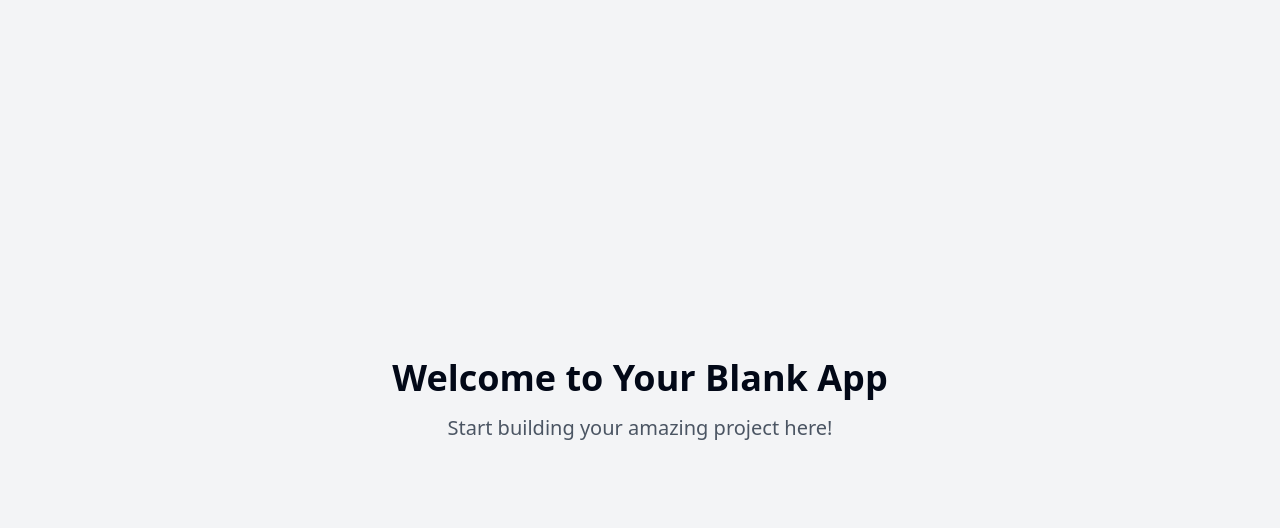
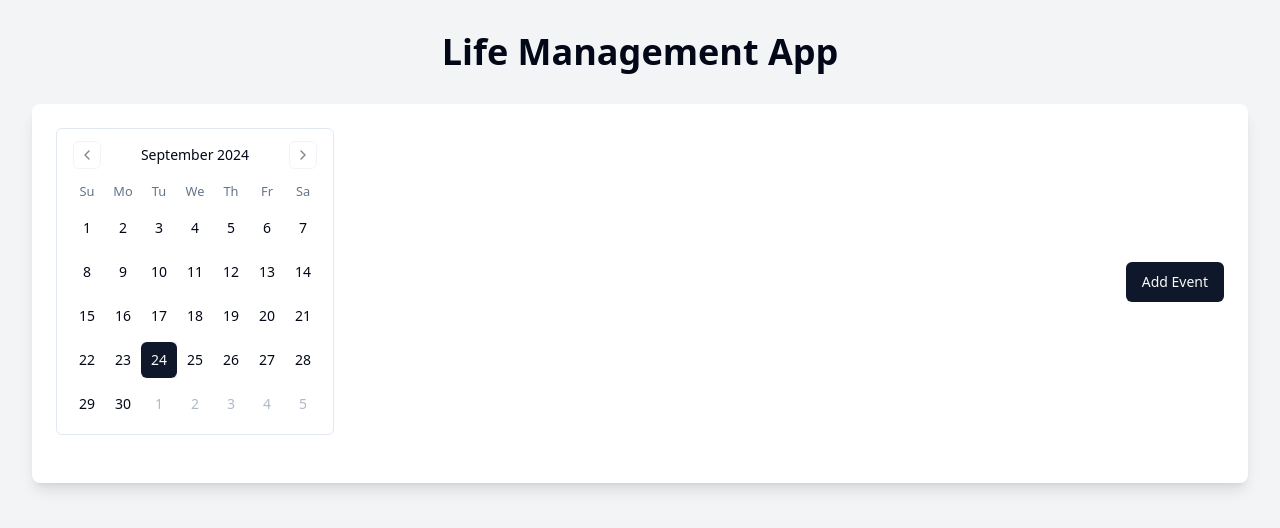
Before and after one commit to Arthur-Brouwers/life-calendar-harmony, a React (Vite) app: page / in a window 1280 px wide. Shown: the top 528 px of the page. Built offline with nearby package versions, Linux system fonts and the light colour scheme.

Commit message:
Add life management app
Implement a collaborative calendar feature that allows users to add dates and manage daily activities with friends and family, enabling planning for specific time slots.
[skip gpt_engineer]

```diff
--- /dev/null
+++ b/src/components/Calendar.jsx
@@ -0,0 +1,76 @@
+import React, { useState } from 'react';
+import { useQuery, useMutation, useQueryClient } from '@tanstack/react-query';
+import { Calendar as CalendarUI } from '@/components/ui/calendar';
+import { Button } from '@/components/ui/button';
+import { Input } from '@/components/ui/input';
+import { Dialog, DialogContent, DialogHeader, DialogTitle, DialogTrigger } from '@/components/ui/dialog';
+import CalendarEvent from './CalendarEvent';
+import { fetchEvents, addEvent } from '../utils/api';
+
+const Calendar = () => {
+  const [date, setDate] = useState(new Date());
+  const [newEvent, setNewEvent] = useState({ title: '', time: '' });
+  const [isDialogOpen, setIsDialogOpen] = useState(false);
+  const queryClient = useQueryClient();
+
+  const { data: events = [] } = useQuery({
+    queryKey: ['events', date.toISOString().split('T')[0]],
+    queryFn: () => fetchEvents(date),
+  });
+
+  const addEventMutation = useMutation({
+    mutationFn: addEvent,
+    onSuccess: () => {
+      queryClient.invalidateQueries(['events', date.toISOString().split('T')[0]]);
+      setNewEvent({ title: '', time: '' });
+      setIsDialogOpen(false);
+    },
+  });
+
+  const handleAddEvent = () => {
+    addEventMutation.mutate({ ...newEvent, date: date.toISOString().split('T')[0] });
+  };
+
+  return (
+    <div className="bg-white p-6 rounded-lg shadow-lg">
+      <div className="flex justify-between items-center mb-6">
+        <CalendarUI
+          mode="single"
+          selected={date}
+          onSelect={(newDate) => newDate && setDate(newDate)}
+          className="rounded-md border"
+        />
+        <Dialog open={isDialogOpen} onOpenChange={setIsDialogOpen}>
+          <DialogTrigger asChild>
+            <Button>Add Event</Button>
+          </DialogTrigger>
+          <DialogContent>
+            <DialogHeader>
+              <DialogTitle>Add New Event</DialogTitle>
+            </DialogHeader>
+            <div className="grid gap-4 py-4">
+              <Input
+                placeholder="Event title"
+                value={newEvent.title}
+                onChange={(e) => setNewEvent({ ...newEvent, title: e.target.value })}
+              />
+              <Input
+                type="time"
+                value={newEvent.time}
+                onChange={(e) => setNewEvent({ ...newEvent, time: e.target.value })}
+              />
+              <Button onClick={handleAddEvent}>Save Event</Button>
+            </div>
+          </DialogContent>
+        </Dialog>
+      </div>
+      <div className="space-y-4">
+        {events.map((event) => (
+          <CalendarEvent key={event.id} event={event} />
+        ))}
+      </div>
+    </div>
+  );
+};
+
+export default Calendar;
--- /dev/null
+++ b/src/components/CalendarEvent.jsx
@@ -0,0 +1,18 @@
+import React from 'react';
+import { Card, CardContent, CardHeader, CardTitle } from '@/components/ui/card';
+
+const CalendarEvent = ({ event }) => {
+  return (
+    <Card>
+      <CardHeader>
+        <CardTitle>{event.title}</CardTitle>
+      </CardHeader>
+      <CardContent>
+        <p>Time: {event.time}</p>
+        <p>Participants: {event.participants.join(', ')}</p>
+      </CardContent>
+    </Card>
+  );
+};
+
+export default CalendarEvent;
--- a/src/pages/Index.jsx
+++ b/src/pages/Index.jsx
@@ -1,12 +1,11 @@
-// Update this page (the content is just a fallback if you fail to update the page)
+import React from 'react';
+import Calendar from '../components/Calendar';
 
 const Index = () => {
   return (
-    <div className="min-h-screen flex items-center justify-center bg-gray-100">
-      <div className="text-center">
-        <h1 className="text-4xl font-bold mb-4">Welcome to Your Blank App</h1>
-        <p className="text-xl text-gray-600">Start building your amazing project here!</p>
-      </div>
+    <div className="min-h-screen bg-gray-100 p-8">
+      <h1 className="text-4xl font-bold mb-8 text-center">Life Management App</h1>
+      <Calendar />
     </div>
   );
 };
--- /dev/null
+++ b/src/utils/api.js
@@ -0,0 +1,23 @@
+// Mock data storage
+let events = [
+  { id: 1, title: 'Team Meeting', date: '2023-04-15', time: '10:00', participants: ['Alice', 'Bob'] },
+  { id: 2, title: 'Family Dinner', date: '2023-04-15', time: '18:00', participants: ['Mom', 'Dad', 'Sister'] },
+];
+
+export const fetchEvents = async (date) => {
+  // Simulate API delay
+  await new Promise((resolve) => setTimeout(resolve, 500));
+  return events.filter((event) => event.date === date.toISOString().split('T')[0]);
+};
+
+export const addEvent = async (newEvent) => {
+  // Simulate API delay
+  await new Promise((resolve) => setTimeout(resolve, 500));
+  const event = {
+    id: events.length + 1,
+    ...newEvent,
+    participants: ['You'], // For simplicity, we're adding only the current user
+  };
+  events.push(event);
+  return event;
+};
```
